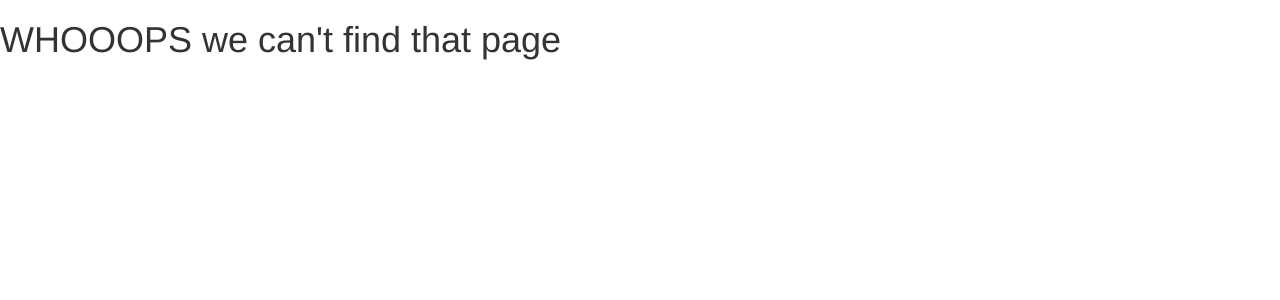
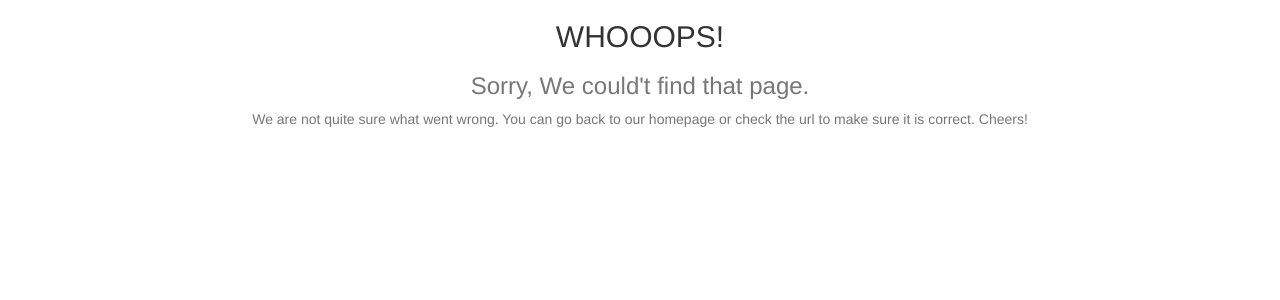
Before and after one commit to iankiplagat/Vividly-Pitchology, a Python web app: template app/templates/fourOwfour.html in a window 1280 px wide. Shown: the top 300 px of the page. Run offline with Jinja, Linux system fonts and the light colour scheme; the template is opened without the code that fills it, so the values that code supplies are empty; some libraries are stand-ins or nearby versions.

Commit message:
edit 404 page

```diff
--- a/app/templates/fourOwfour.html
+++ b/app/templates/fourOwfour.html
@@ -1,5 +1,8 @@
-{% extends 'base.html'%}
-
-{% block content %}
-    <h1>WHOOOPS we can't find that page</h1>
+{% extends 'base.html'%} {% block content %}
+<h2 class="text-center">WHOOOPS!</h2>
+<h3 class="text-center text-muted">Sorry, We could't find that page.</h3>
+<p class="text-center text-muted">
+  We are not quite sure what went wrong. You can go back to our homepage or
+  check the url to make sure it is correct. Cheers!
+</p>
 {% endblock %}
```
